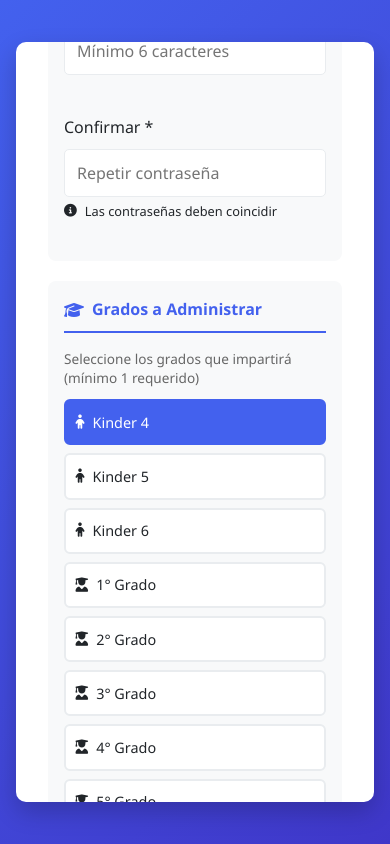
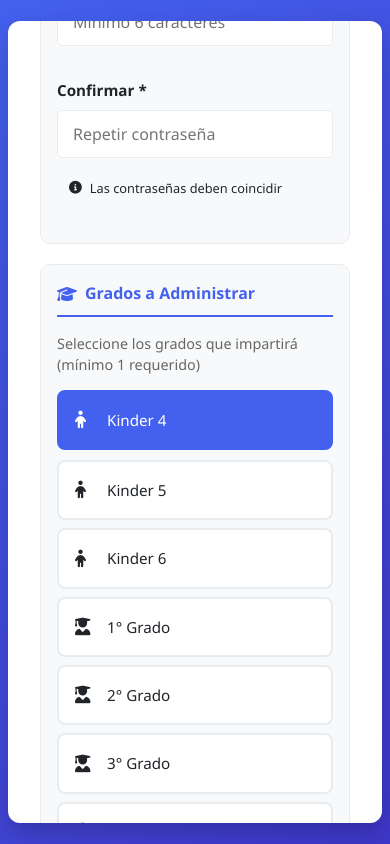
Before and after one commit to JonaFlores98/RegistroInfoFlores.github.io, a plain HTML site: page create-user.html in a window 390 px wide. Both pictures are taken after a click on the label "Kinder 4". Drawn offline with Linux system fonts and the light colour scheme.

Commit message:
Update Create-User.html

```diff
--- a/create-user.html
+++ b/create-user.html
@@ -1,28 +1,31 @@
 <!DOCTYPE html>
-<html>
-
+<html lang="es">
 <head>
     <title>Registro - Sistema Docente</title>
     <link rel="stylesheet" href="css/login.css">
     <link rel="stylesheet" href="https://cdnjs.cloudflare.com/ajax/libs/font-awesome/6.4.0/css/all.min.css">
+    <meta name="viewport" content="width=device-width, initial-scale=1.0">
     <style>
+        /* ESTILOS BASE MEJORADOS */
         .login-box {
             max-width: 700px !important;
             max-height: 90vh;
             overflow-y: auto;
+            margin: 1rem;
         }
 
         .form-section {
             background: #f8f9fa;
-            border-radius: 8px;
-            padding: 1.25rem;
-            margin-bottom: 1.25rem;
+            border-radius: 12px;
+            padding: 1.5rem;
+            margin-bottom: 1.5rem;
+            border: 1px solid #e9ecef;
         }
 
         .form-section h3 {
             color: #4361ee;
             margin-bottom: 1rem;
-            font-size: 1rem;
+            font-size: 1.1rem;
             border-bottom: 2px solid #4361ee;
             padding-bottom: 0.5rem;
             display: flex;
@@ -44,114 +47,261 @@
         .grades-container {
             display: grid;
             grid-template-columns: repeat(4, 1fr);
-            gap: 0.5rem;
-            margin-top: 0.5rem;
+            gap: 0.75rem;
+            margin-top: 0.75rem;
         }
 
         .grade-option {
             display: flex;
             align-items: center;
-            gap: 0.5rem;
-            padding: 0.6rem;
+            gap: 0.75rem;
+            padding: 1rem;
             background: white;
             border: 2px solid #e9ecef;
-            border-radius: 6px;
+            border-radius: 8px;
             cursor: pointer;
             transition: all 0.3s ease;
-            font-size: 0.9rem;
+            font-size: 0.95rem;
+            min-height: 60px;
         }
 
         .grade-option:hover {
             border-color: #4361ee;
             background: #f8f9ff;
+            transform: translateY(-2px);
         }
 
         .grade-option.selected {
             border-color: #4361ee;
             background: #4361ee;
             color: white;
+            transform: translateY(-2px);
         }
 
         .grade-option input[type="checkbox"] {
             display: none;
         }
 
+        .grade-option i {
+            font-size: 1.1rem;
+            min-width: 20px;
+        }
+
         .password-feedback {
-            font-size: 0.8rem;
-            margin-top: 0.25rem;
+            font-size: 0.85rem;
+            margin-top: 0.5rem;
             display: flex;
             align-items: center;
             gap: 0.5rem;
+            padding: 0.5rem;
+            border-radius: 5px;
         }
 
         .valid {
             color: #28a745;
+            background: #f8fff9;
+            border: 1px solid #28a745;
         }
 
         .invalid {
             color: #dc3545;
+            background: #fff8f8;
+            border: 1px solid #dc3545;
         }
 
         .error-message {
             background: #f8d7da;
             color: #721c24;
-            padding: 0.75rem;
-            border-radius: 5px;
+            padding: 1rem;
+            border-radius: 8px;
             margin-bottom: 1rem;
             border: 1px solid #f5c6cb;
             display: none;
             font-size: 0.9rem;
+            text-align: center;
         }
 
         .section-description {
             color: #666;
-            margin-bottom: 0.75rem;
-            font-size: 0.85rem;
-            line-height: 1.4;
+            margin-bottom: 1rem;
+            font-size: 0.9rem;
+            line-height: 1.5;
         }
 
         /* Scroll personalizado */
         .login-box::-webkit-scrollbar {
-            width: 6px;
+            width: 8px;
         }
 
         .login-box::-webkit-scrollbar-track {
             background: #f1f1f1;
-            border-radius: 3px;
+            border-radius: 4px;
         }
 
         .login-box::-webkit-scrollbar-thumb {
             background: #4361ee;
-            border-radius: 3px;
+            border-radius: 4px;
         }
 
         .login-box::-webkit-scrollbar-thumb:hover {
             background: #3a56d4;
         }
 
+        /* ===== MEDIA QUERIES MEJORADAS ===== */
+
+        /* Tablets */
+        @media (max-width: 1024px) {
+            .grades-container {
+                grid-template-columns: repeat(3, 1fr);
+            }
+        }
+
+        /* Tablets pequeñas y móviles grandes */
         @media (max-width: 768px) {
             .login-box {
                 max-width: 95% !important;
-                margin: 1rem;
+                margin: 0.5rem;
+                max-height: 95vh;
+            }
+
+            .form-section {
+                padding: 1.25rem;
+                margin-bottom: 1.25rem;
             }
 
             .form-row {
                 grid-template-columns: 1fr;
+                gap: 1rem;
             }
 
             .grades-container {
                 grid-template-columns: repeat(2, 1fr);
+                gap: 0.75rem;
+            }
+
+            .grade-option {
+                padding: 1rem 0.75rem;
+                font-size: 0.9rem;
+                min-height: 55px;
+            }
+
+            .form-section h3 {
+                font-size: 1rem;
+            }
+
+            .login-header h1 {
+                font-size: 1.5rem !important;
+            }
+
+            .login-header p {
+                font-size: 0.9rem !important;
             }
         }
 
+        /* Móviles pequeños */
         @media (max-width: 480px) {
-            .grades-container {
-                grid-template-columns: 1fr;
+            .login-container {
+                padding: 0.5rem;
+            }
+
+            .login-box {
+                max-width: 100% !important;
+                margin: 0;
+                border-radius: 12px;
             }
 
             .form-section {
                 padding: 1rem;
+                border-radius: 10px;
             }
+
+            .grades-container {
+                grid-template-columns: 1fr;
+                gap: 0.5rem;
+            }
+
+            .grade-option {
+                padding: 1rem;
+                font-size: 0.95rem;
+                min-height: 60px;
+                justify-content: flex-start;
+            }
+
+            .form-group label {
+                font-size: 0.95rem;
+                font-weight: 600;
+            }
+
+            .form-control {
+                font-size: 16px !important; /* Previene zoom en iOS */
+                padding: 12px 15px !important;
+                height: auto !important;
+            }
+
+            .btn {
+                padding: 14px 20px !important;
+                font-size: 1rem !important;
+                min-height: 54px;
+            }
+
+            .password-feedback {
+                font-size: 0.8rem;
+                padding: 0.75rem;
+            }
+
+            .login-header h1 {
+                font-size: 1.4rem !important;
+                text-align: center;
+            }
+
+            .login-header p {
+                text-align: center;
+                font-size: 0.85rem !important;
+            }
+        }
+
+        /* Móviles muy pequeños */
+        @media (max-width: 360px) {
+            .login-box {
+                margin: 0.25rem;
+            }
+
+            .form-section {
+                padding: 0.875rem;
+            }
+
+            .grade-option {
+                padding: 0.875rem;
+                font-size: 0.9rem;
+                min-height: 55px;
+            }
+
+            .form-control {
+                padding: 10px 12px !important;
+            }
+        }
+
+        /* Mejoras específicas para inputs en móviles */
+        @media (max-width: 768px) {
+            input, select, textarea {
+                font-size: 16px !important; /* Previene zoom en iOS */
+            }
+
+            .form-group {
+                margin-bottom: 1rem;
+            }
+        }
+
+        /* Estados de focus mejorados para móviles */
+        .form-control:focus {
+            border-color: #4361ee !important;
+            box-shadow: 0 0 0 3px rgba(67, 97, 238, 0.1) !important;
+            transform: translateY(-1px);
+        }
+
+        /* Animaciones suaves */
+        .grade-option, .btn, .form-control {
+            transition: all 0.3s ease;
         }
     </style>
 </head>
```
